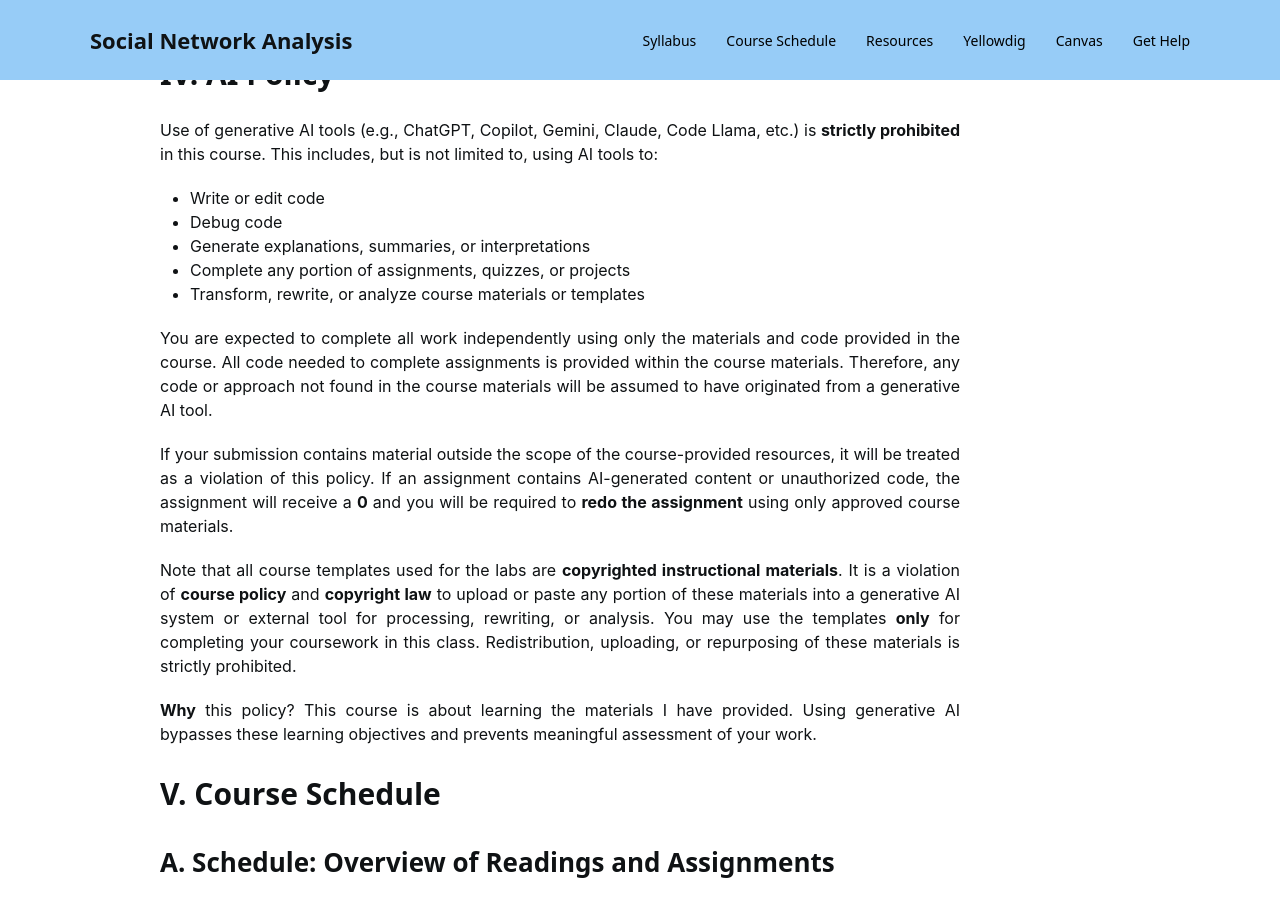
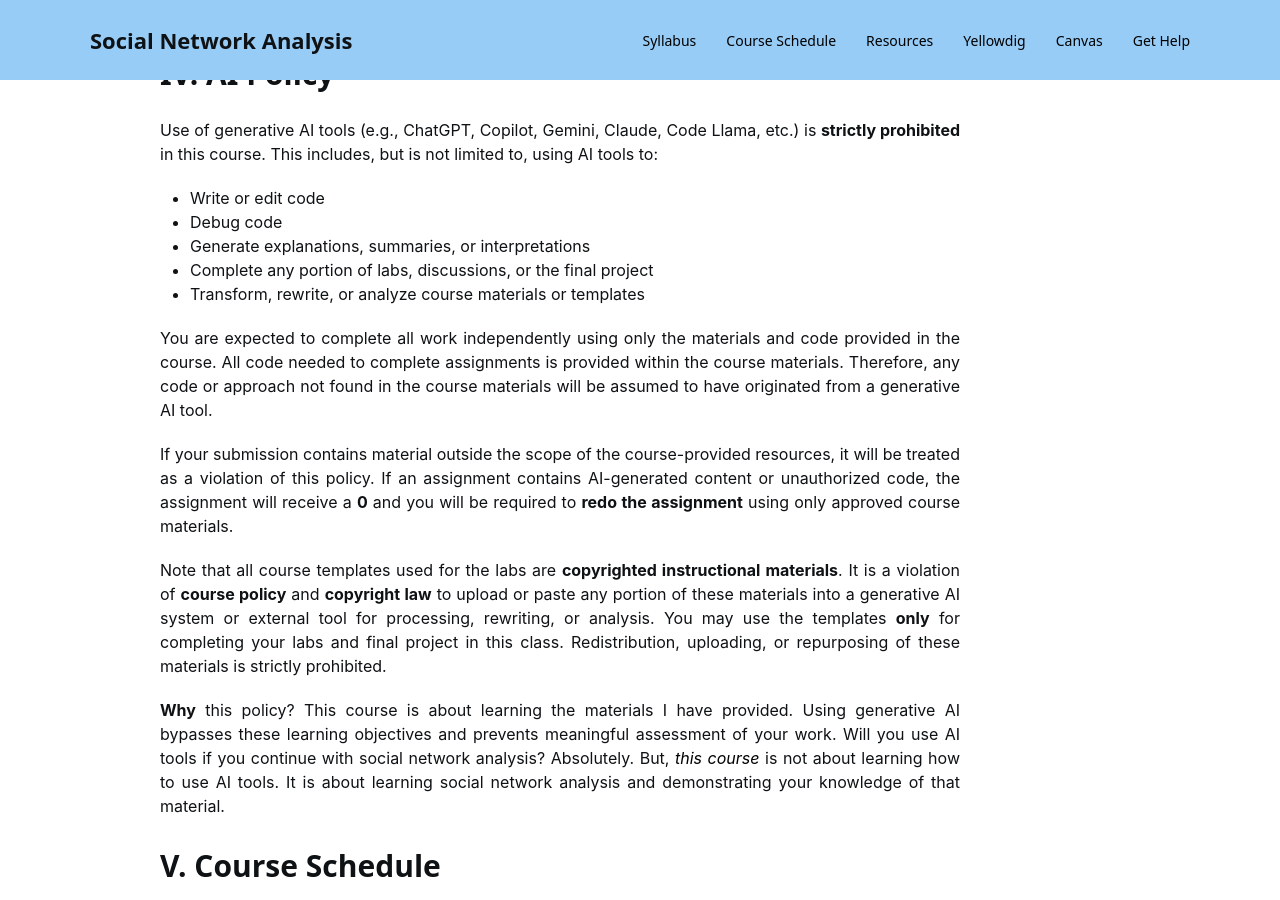
Before and after one commit to Watts-College/crj-507-fall-2026, a Jekyll site: the page built from index.md, in a window 1280 px wide and 900 px high, scrolled down 8639 px. Built offline with Jekyll 4.4.1, drawn with Linux system fonts in a browser that asks for light colours; nearby versions of some CDN libraries; a style sheet for code colours, icons or effects is not loaded; some of the changed text lies outside the part shown.

Commit message:
revisions to pages

```diff
--- a/_config.yml
+++ b/_config.yml
@@ -35,9 +35,9 @@ header:
 - title: Resources
   url: resources/
 - title: Yellowdig
-  url: https://yellowdig.app/n/asu-online/community/693c5ebd-a1d3-41f7-bd5c-7a3b372274b4
+  url: https://canvas.asu.edu/courses/262076/assignments/7475110
 - title: Canvas
-  url: https://canvas.asu.edu/courses/244904
+  url: https://canvas.asu.edu/courses/262076
 - title: Get Help
   url: help/
 
--- a/index.md
+++ b/index.md
@@ -274,11 +274,12 @@ For more information, refer to the [**Office of the Provost's Guide to Academic
 
 # IV. AI Policy
 
-Use of generative AI tools (e.g., ChatGPT, Copilot, Gemini, Claude, Code Llama, etc.) is **strictly prohibited** in this course. This includes, but is not limited to, using AI tools to:
+Use of generative AI tools (e.g., ChatGPT, Copilot, Gemini, Claude, Code Llama, etc.) is **strictly prohibited** in this course.
+This includes, but is not limited to, using AI tools to:
 - Write or edit code
 - Debug code
 - Generate explanations, summaries, or interpretations
-- Complete any portion of assignments, quizzes, or projects
+- Complete any portion of labs, discussions, or the final project
 - Transform, rewrite, or analyze course materials or templates
 
 You are expected to complete all work independently using only the materials and code provided in the course.
@@ -290,10 +291,15 @@ If an assignment contains AI-generated content or unauthorized code, the assignm
 
 Note that all course templates used for the labs are **copyrighted instructional materials**.
 It is a violation of **course policy** and **copyright law** to upload or paste any portion of these materials into a generative AI system or external tool for processing, rewriting, or analysis.
-You may use the templates **only** for completing your coursework in this class. Redistribution, uploading, or repurposing of these materials is strictly prohibited.
+You may use the templates **only** for completing your labs and final project in this class.
+Redistribution, uploading, or repurposing of these materials is strictly prohibited.
 
-**Why** this policy? This course is about learning the materials I have provided.
+**Why** this policy?
+This course is about learning the materials I have provided.
 Using generative AI bypasses these learning objectives and prevents meaningful assessment of your work.
+Will you use AI tools if you continue with social network analysis?
+Absolutely. But, *this course* is not about learning how to use AI tools.
+It is about learning social network analysis and demonstrating your knowledge of that material.
 
 # V. Course Schedule
 
```
Also changed, not shown: other parts of index.md (+1 -1 lines).
